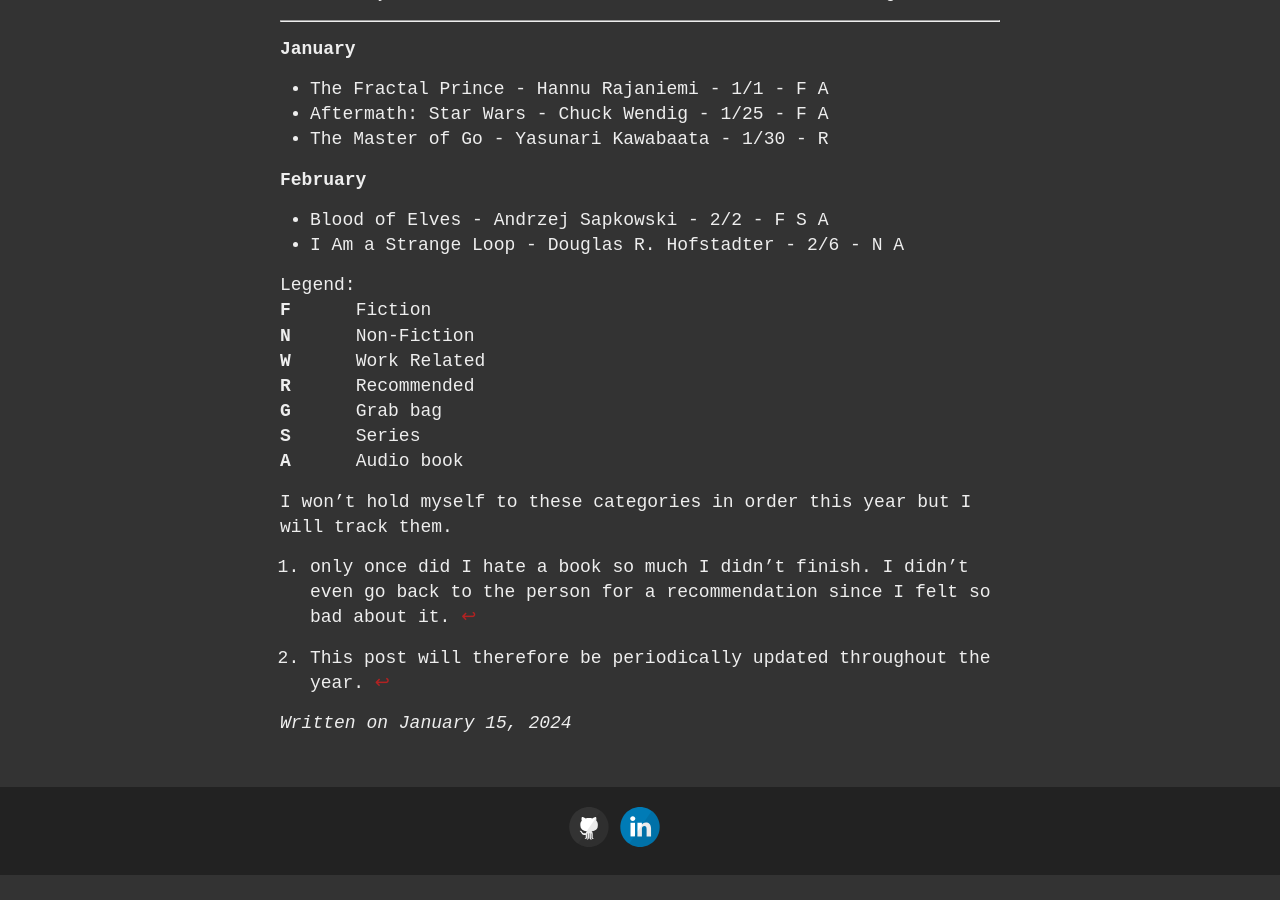
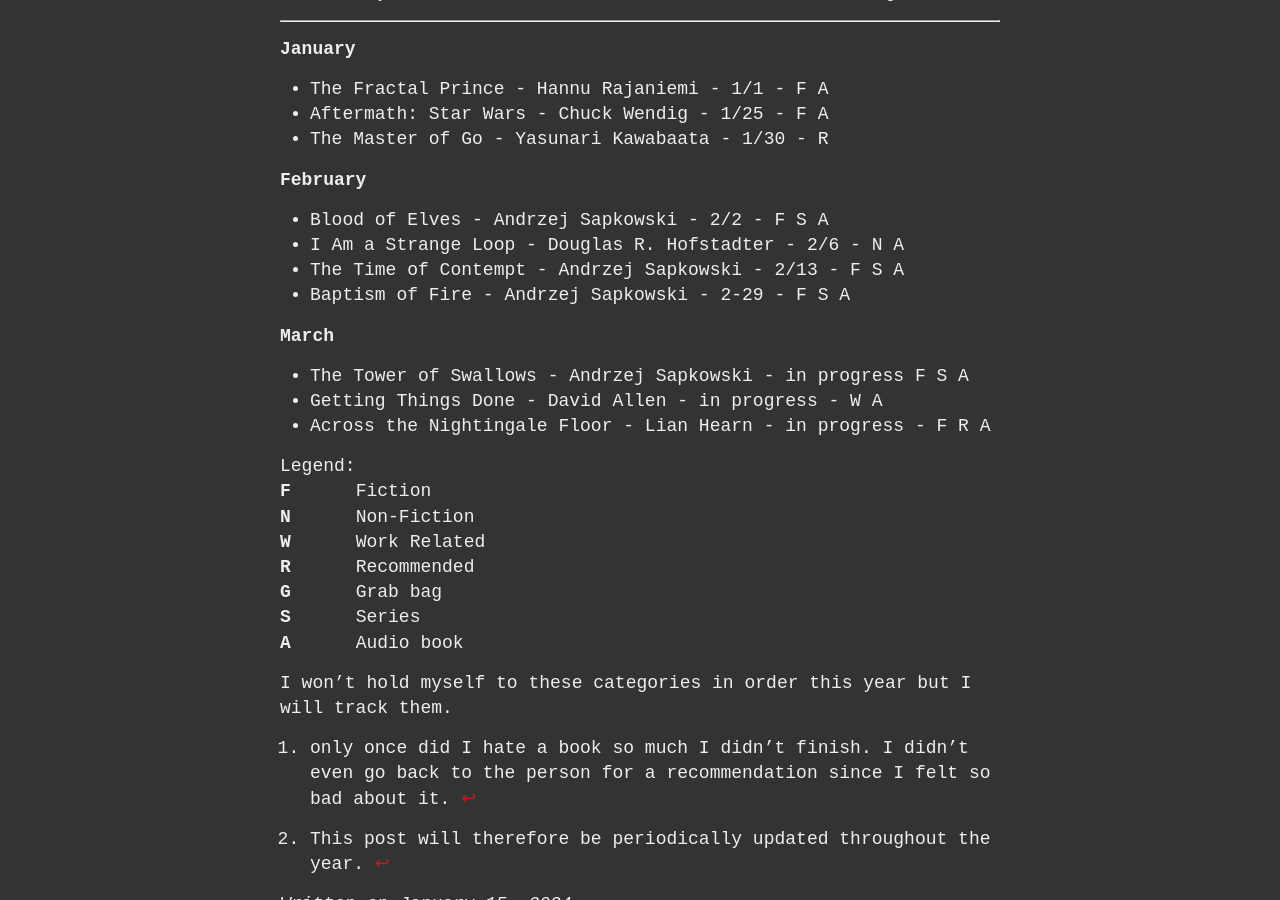
Before and after one commit to ninjajoe9/ninjajoe9.github.io, a Jekyll site: the page built from _posts/2024-01-15-Books-for-2024.md, in a window 1280 px wide and 900 px high, scrolled down 1496 px. Built offline with Jekyll 4.4.1, drawn with Linux system fonts in a browser that asks for light colours; our own code applies the rules of GitHub Pages for plain Markdown files; before the commit the page ends 2372 px from its top, so only the background shows below that.

Commit message:
update 2024 books

```diff
--- a/_posts/2024-01-15-Books-for-2024.md
+++ b/_posts/2024-01-15-Books-for-2024.md
@@ -16,6 +16,14 @@
 
 - Blood of Elves - Andrzej Sapkowski - 2/2 - F S A
 - I Am a Strange Loop - Douglas R. Hofstadter - 2/6 - N A
+- The Time of Contempt - Andrzej Sapkowski - 2/13 - F S A
+- Baptism of Fire - Andrzej Sapkowski - 2-29 - F S A
+
+**March**
+
+- The Tower of Swallows - Andrzej Sapkowski - in progress F S A
+- Getting Things Done - David Allen - in progress - W A
+- Across the Nightingale Floor - Lian Hearn - in progress - F R A
 
 
 | Legend: ||
```
